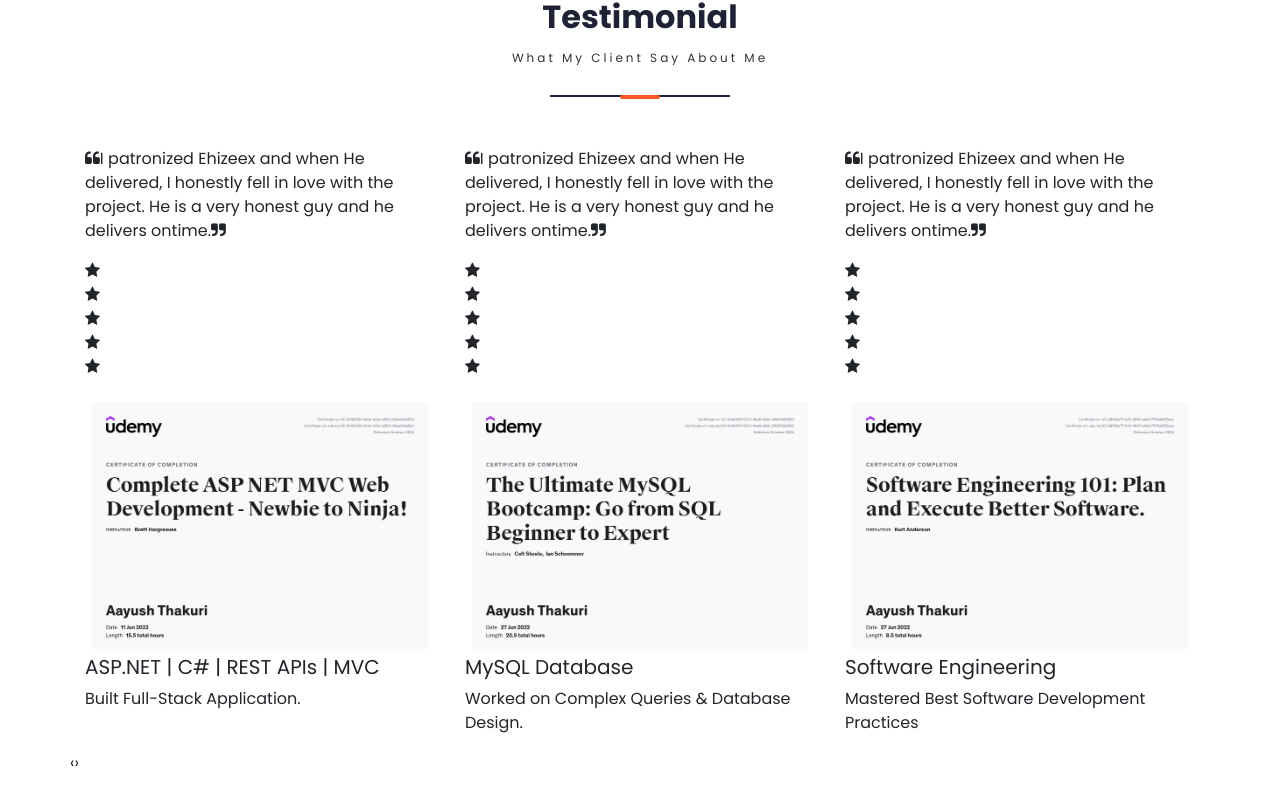
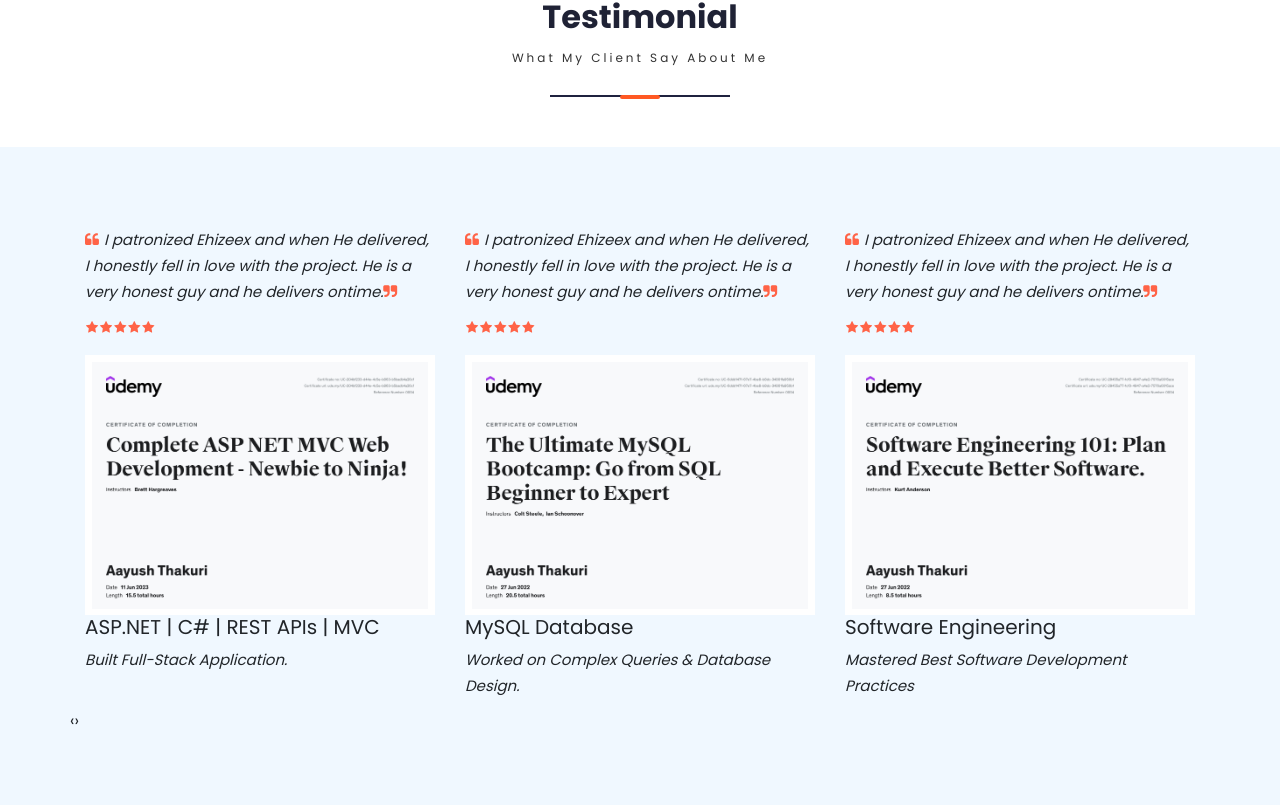
Before and after one commit to thisisaayush/Front-End-Portfolio-Project, a React (Create React App) app: page / in a window 1280 px wide. Shown: the part 2082-2887 px from the top of the page. Built offline with nearby package versions, Linux system fonts and the light colour scheme; a web font is replaced by a local one.

Commit message:
worked on resume css

```diff
--- a/src/PortfolioContainer/Testimonial/Testimonial.css
+++ b/src/PortfolioContainer/Testimonial/Testimonial.css
@@ -0,0 +1,74 @@
+.testimonial-section {
+    padding: 80px 0 80px;
+    background-position: center;
+    background-attachment: fixed;
+    position: relative;
+    z-index: -1;
+    background-color: aliceblue;
+}
+
+.testimonial-section::before {
+    content: "";
+    position: absolute;
+    left: 0;
+    top: 0;
+    width: 100%;
+    height: 100%;
+    z-index: -1;
+    opacity: 0.85;
+    /* background-color: #1f2235; */
+}
+
+.footer-image {
+    width: 100%;
+    height: 100%;
+    max-width: 1920px;
+    overflow: hidden;
+    display: flex;
+    justify-content: center;
+    margin-top: -110px;
+}
+
+.footer-image img {
+    max-width: 100%;
+    height: 130px;
+}
+
+.testimonial-section .testi-item {
+    background-color: aliceblue;
+    border-radius: 45px 45px 45px 0;
+}
+
+.testimonial-section .testi-item p {
+    font-size: 15px;
+    line-height: 26px;
+    font-weight: 400;
+    margin: 0 0 10px;
+    font-style: italic;
+}
+
+.testimonial-section .testi-item p .fa-quote-left {
+    margin-right: 5px;
+    color: tomato;
+}
+
+.testimonial-section .testi-item p .fa-quote-right {
+    margin-right: 5px;
+    color: tomato;
+}
+
+.testimonial-section .testi-comment .stars li {
+    display: inline-block;
+    margin: 0 1px;
+}
+
+.testimonial-section .testi-comment .stars li i{
+    font-size: 13px;
+    color: tomato;
+}
+
+/* .testimonial-section .client-info {
+    position: relative;
+    padding-top: 5px;
+    min-height: 60px;
+} */
```
